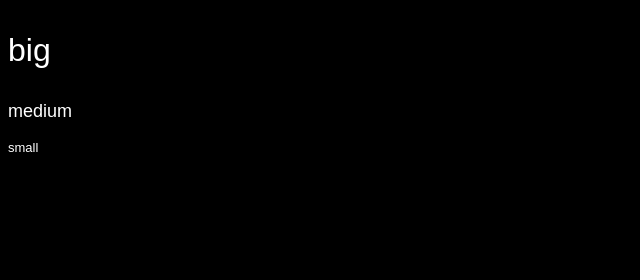
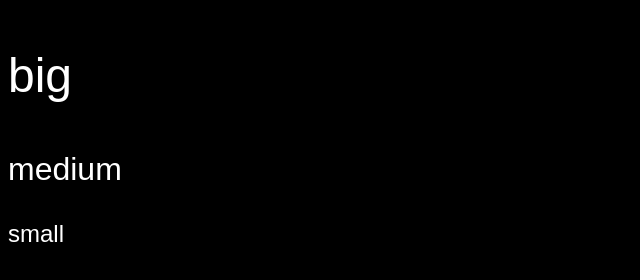
Before and after one commit to Cocaine-Potato/cocaine-potato.github.io, a plain HTML site: page index.html in a window 1280 px wide. Shown: the whole page, without its empty margins (0-640 px from the left). Drawn offline with Linux system fonts and the light colour scheme; a web font is replaced by a local one.

Commit message:
Update style.css

```diff
--- a/style.css
+++ b/style.css
@@ -4,15 +4,15 @@
 }
 
 .big {
-    font-size: xx-large;
+    font-size: 48px;
 }
 
 .medium {
-    font-size: large;
+    font-size: 32px;
 }
 
 .small {
-    font-size: small;
+    font-size: 24px;
 }
 
 .Prism {
```
